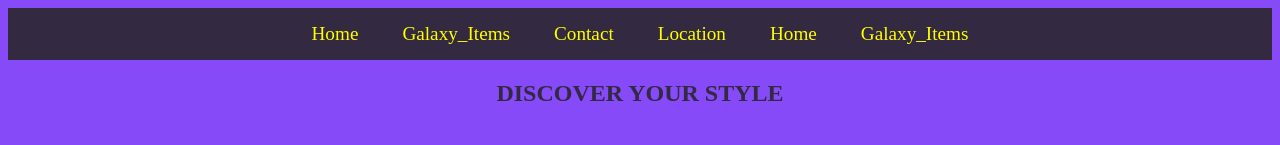
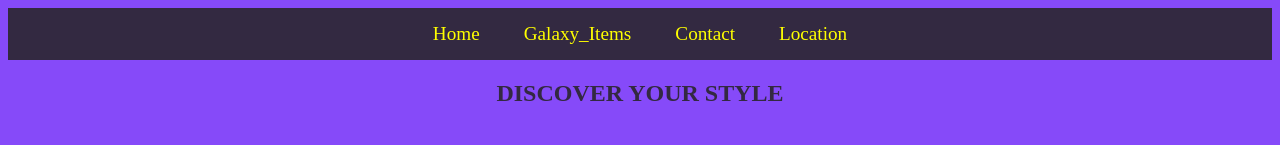
Before and after one commit to DevenBagade/newtwogalaxy, a plain HTML site: page itemsgalaxy.html in a window 1280 px wide. Shown: the top 145 px of the page. Drawn offline with Linux system fonts and the light colour scheme.

Commit message:
Update itemsgalaxy.html

```diff
--- a/itemsgalaxy.html
+++ b/itemsgalaxy.html
@@ -111,8 +111,7 @@ opacity:1;
 
 
 
-             <a href="/newtwogalaxy/index.html">Home</a>
-                <a href="/newtwogalaxy/itemsgalaxy.html">Galaxy_Items</a>
+
 
 
 
```
